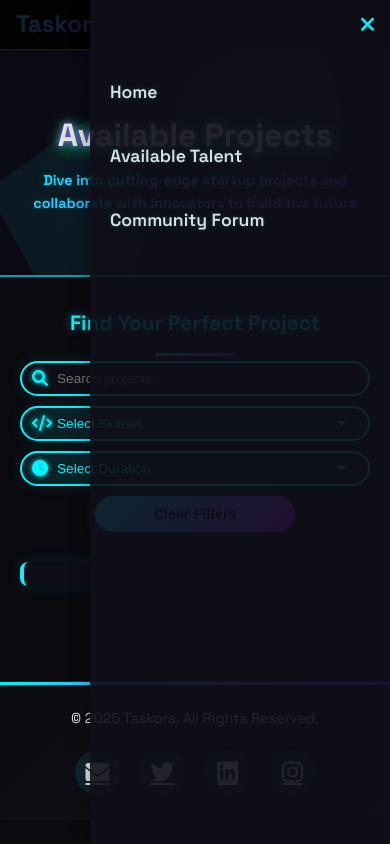
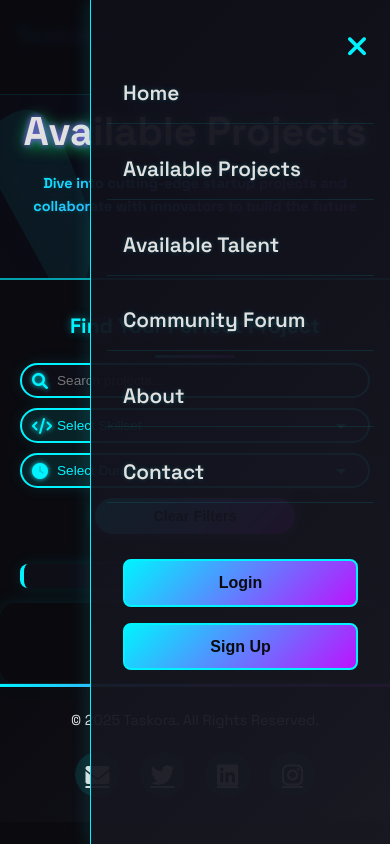
Before and after one commit to KSR2621/11, a plain HTML site: page available-projects.html in a window 390 px wide. Both pictures are taken after a click on the button "Toggle Menu". Drawn offline with Linux system fonts and the light colour scheme; no server answers.

Commit message:
Update available-projects.html

```diff
--- a/available-projects.html
+++ b/available-projects.html
@@ -71,6 +71,7 @@
                          0 0 30px var(--neon-blue);
             animation: glitch 1.5s linear infinite alternate;
             margin-bottom: 0.5rem;
+            font-size: 4rem;
         }
 
         @keyframes glitch {
@@ -88,7 +89,7 @@
 
         .header-container {
             position: relative;
-            padding: 20px 20px 100px 20px;
+            padding: 60px 20px 100px 20px;
             text-align: center;
             overflow: hidden;
             background: radial-gradient(circle at 50% 50%,
@@ -136,30 +137,27 @@
         }
 
         nav {
-            position: sticky;
+            position: fixed;
             top: 0;
+            width: 100%;
+            background: rgba(10, 10, 15, 0.95);
             backdrop-filter: blur(10px);
-            background: rgba(10, 10, 15, 0.95);
             border-bottom: 1px solid rgba(0, 243, 255, 0.1);
             z-index: 1000;
-            padding: 0.8rem 2rem;
+            padding: 1rem 2rem;
             display: flex;
             justify-content: space-between;
             align-items: center;
-            height: 60px;
         }
 
         .logo {
             font-size: 1.8rem;
             font-weight: 700;
-            background: var(--gradient-1);
-            -webkit-background-clip: text;
-            -webkit-text-fill-color: transparent;
         }
 
         .nav-links {
             display: flex;
-            gap: 2rem;
+            gap: 1rem;
         }
 
         .nav-links a {
@@ -195,17 +193,73 @@
 
         .hamburger {
             display: none;
-            font-size: 1.5rem;
+            font-size: 1.8rem;
             background: none;
             border: none;
             color: var(--neon-blue);
             cursor: pointer;
-            transition: color 0.3s ease;
-            z-index: 1001;
+            transition: all 0.3s ease;
+            z-index: 1002;
+            padding: 0.5rem;
         }
 
         .hamburger:hover {
             color: var(--matrix-green);
+            transform: rotate(90deg);
+        }
+
+        .auth-buttons button {
+            background: var(--gradient-1);
+            color: var(--dark-bg);
+            padding: 0.5rem 1.5rem;
+            border: 2px solid var(--neon-blue);
+            border-radius: 8px;
+            font-weight: 700;
+            cursor: pointer;
+            transition: all 0.3s ease;
+            position: relative;
+            overflow: hidden;
+            font-size: 0.9rem;
+        }
+
+        .auth-buttons button::before {
+            content: '';
+            position: absolute;
+            top: 0;
+            left: -100%;
+            width: 100%;
+            height: 100%;
+            background: rgba(0, 243, 255, 0.2);
+            transition: all 0.3s ease;
+        }
+
+        .auth-buttons button:hover::before {
+            left: 0;
+        }
+
+        .auth-buttons button:hover {
+            background: var(--gradient-2);
+            transform: scale(1.05);
+            box-shadow: 0 0 15px var(--neon-blue);
+        }
+
+        .mobile-menu-overlay {
+            position: fixed;
+            top: 0;
+            left: 0;
+            width: 100%;
+            height: 100%;
+            background: rgba(10, 10, 15, 0.95);
+            backdrop-filter: blur(5px);
+            z-index: 999;
+            opacity: 0;
+            visibility: hidden;
+            transition: opacity 0.3s ease;
+        }
+
+        .mobile-menu-overlay.active {
+            opacity: 1;
+            visibility: visible;
         }
 
         .filters-section {
@@ -382,20 +436,25 @@
         }
 
         .container {
-            display: flex;
-            flex-wrap: wrap;
-            justify-content: center;
+            display: grid;
+            grid-template-columns: repeat(auto-fit, minmax(300px, 1fr));
             gap: 30px;
             padding: 60px 20px;
             max-width: 1300px;
             margin: 0 auto;
+            background: rgba(10, 10, 15, 0.5);
+            border-radius: 15px;
+            box-shadow: 0 0 20px rgba(0, 243, 255, 0.1);
+            overflow-x: hidden; /* Prevent horizontal scrolling */
+            overflow-y: auto; /* Allow vertical scrolling */
         }
 
         .container p {
             font-size: 1.2rem;
             color: var(--text-secondary);
-            width: 100%;
+            grid-column: 1 / -1; /* Span all columns */
             text-align: center;
+            padding: 20px;
         }
 
         .card {
@@ -404,13 +463,14 @@
             border-radius: 12px;
             padding: 25px;
             transition: all 0.4s ease;
-            width: 300px;
-            height: 350px;
-            flex: 0 0 300px;
-            overflow-y: auto;
+            min-width: 0; /* Allow cards to shrink below their content width if needed */
+            height: 400px; /* Increased height for better content fit */
+            overflow-y: auto; /* Vertical scrolling within cards */
+            overflow-x: hidden; /* No horizontal scrolling within cards */
             display: flex;
             flex-direction: column;
             position: relative;
+            box-shadow: 0 4px 15px rgba(0, 0, 0, 0.2);
         }
 
         .card::before {
@@ -442,6 +502,9 @@
         .card-content {
             position: relative;
             z-index: 1;
+            flex-grow: 1;
+            display: flex;
+            flex-direction: column;
         }
 
         .card-content h3 {
@@ -566,25 +629,6 @@
             box-shadow: 0 0 15px rgba(0, 243, 255, 0.3);
         }
 
-        /* Mobile Menu Overlay */
-        .mobile-menu-overlay {
-            position: fixed;
-            top: 0;
-            left: 0;
-            right: 0;
-            bottom: 0;
-            background: rgba(0,0,0,0.8);
-            z-index: 999;
-            opacity: 0;
-            visibility: hidden;
-            transition: all 0.3s ease;
-        }
-
-        .mobile-menu-overlay.active {
-            opacity: 1;
-            visibility: visible;
-        }
-
         /* Scroll to top button */
         .scroll-to-top {
             position: fixed;
@@ -637,7 +681,7 @@
         /* Mobile-specific styles */
         @media (max-width: 768px) {
             .header-container {
-                padding: 20px 15px 80px 15px;
+                padding: 60px 15px 80px 15px;
             }
 
             .header-content {
@@ -645,7 +689,7 @@
             }
 
             .glow {
-                font-size: 2.5rem;
+                font-size: 3rem;
             }
 
             .header-content p {
@@ -653,8 +697,7 @@
             }
 
             nav {
-                padding: 0.5rem 1rem;
-                height: 50px;
+                padding: 1rem;
             }
 
             .logo {
@@ -663,7 +706,6 @@
 
             .hamburger {
                 display: block;
-                font-size: 1.3rem;
             }
 
             .nav-links {
@@ -673,13 +715,13 @@
                 width: 80%;
                 max-width: 300px;
                 height: 100vh;
-                background: var(--card-bg);
+                background: linear-gradient(135deg, rgba(15, 15, 25, 0.95), rgba(25, 25, 35, 0.95));
                 flex-direction: column;
-                padding: 70px 20px 20px;
-                gap: 20px;
-                transition: right 0.3s ease;
-                z-index: 1000;
-                box-shadow: -5px 0 15px rgba(0,0,0,0.2);
+                padding: 4rem 1rem;
+                transition: right 0.4s cubic-bezier(0.4, 0, 0.2, 1);
+                z-index: 1001;
+                box-shadow: -5px 0 15px rgba(0, 243, 255, 0.1);
+                border-left: 1px solid var(--neon-blue);
             }
 
             .nav-links.active {
@@ -687,8 +729,34 @@
             }
 
             .nav-links a {
-                font-size: 1.1rem;
-                padding: 0.5rem 0;
+                font-size: 1.3rem;
+                padding: 0.8rem 1rem;
+                width: 100%;
+                border-bottom: 1px solid rgba(0, 243, 255, 0.1);
+                transition: all 0.3s ease;
+            }
+
+            .nav-links a:hover {
+                background: rgba(0, 243, 255, 0.05);
+                padding-left: 1.5rem;
+            }
+
+            .desktop-auth {
+                display: none;
+            }
+
+            .mobile-auth {
+                display: flex;
+                flex-direction: column;
+                gap: 1rem;
+                margin-top: 1.5rem;
+                padding: 0 1rem;
+            }
+
+            .mobile-auth button {
+                width: 100%;
+                padding: 0.8rem;
+                font-size: 1rem;
             }
 
             .filters-section {
@@ -728,15 +796,14 @@
             }
 
             .container {
+                grid-template-columns: 1fr; /* Single column on mobile */
                 padding: 40px 15px;
                 gap: 25px;
             }
 
             .card {
-                width: 100%;
-                height: auto;
+                height: auto; /* Allow cards to expand based on content */
                 padding: 20px;
-                flex: 1 1 100%;
             }
 
             .card-content h3 {
@@ -763,11 +830,11 @@
 
         @media (max-width: 480px) {
             .header-container {
-                padding: 20px 15px 60px 15px;
+                padding: 60px 15px 60px 15px;
             }
 
             .glow {
-                font-size: 2rem;
+                font-size: 2.5rem;
             }
 
             .header-content p {
@@ -796,18 +863,35 @@
                 font-size: 0.85rem;
             }
         }
+
+        @media (min-width: 769px) {
+            .mobile-auth {
+                display: none;
+            }
+        }
     </style>
 </head>
 <body>
     <!-- Navigation Bar -->
     <nav>
-        <div class="logo">Taskora</div>
+        <div class="logo gradient-text">Taskora</div>
         <button class="hamburger" aria-label="Toggle Menu"><i class="fas fa-bars"></i></button>
         <div class="nav-links" id="navLinks">
             <a href="main.html">Home</a>
-            <a href="available-students.html">Available Talent</a>
+            <a href="available-projects.html">Available Projects</a>
+            <a href="available-talent.html">Available Talent</a>
             <a href="community.html">Community Forum</a>
-
+            <a href="#about">About</a>
+            <a href="#contact">Contact</a>
+            <div id="dynamicNav"></div>
+            <div class="auth-buttons mobile-auth" id="mobileAuth">
+                <button class="login-btn">Login</button>
+                <button class="signup-btn">Sign Up</button>
+            </div>
+        </div>
+        <div class="auth-buttons desktop-auth" id="desktopAuth">
+            <button class="login-btn">Login</button>
+            <button class="signup-btn">Sign Up</button>
         </div>
         <div class="mobile-menu-overlay" id="mobileOverlay"></div>
     </nav>
@@ -906,40 +990,46 @@
         let isConfirmed = false;
         let userId = null;
         let userType = null;
-        let appliedProjects = new Set(); // Track projects the user has applied to
+        let appliedProjects = new Set();
 
         // Mobile menu functionality
         document.addEventListener('DOMContentLoaded', () => {
             const hamburger = document.querySelector('.hamburger');
             const navLinks = document.querySelector('#navLinks');
             const mobileOverlay = document.querySelector('#mobileOverlay');
-            const navLinksItems = document.querySelectorAll('.nav-links a');
+            const body = document.body;
             const scrollToTopBtn = document.getElementById('scrollToTop');
             const loadingSpinner = document.getElementById('loadingSpinner');
 
-            const toggleMenu = () => {
-                navLinks.classList.toggle('active');
-                mobileOverlay.classList.toggle('active');
-                document.body.style.overflow = navLinks.classList.contains('active') ? 'hidden' : '';
+            function toggleMenu() {
+                const isOpen = navLinks.classList.toggle('active');
+                mobileOverlay.classList.toggle('active', isOpen);
+                hamburger.innerHTML = isOpen ? '<i class="fas fa-times"></i>' : '<i class="fas fa-bars"></i>';
+                body.style.overflow = isOpen ? 'hidden' : '';
+            }
 
-                // Toggle hamburger icon
-                if (navLinks.classList.contains('active')) {
-                    hamburger.innerHTML = '<i class="fas fa-times"></i>';
-                } else {
-                    hamburger.innerHTML = '<i class="fas fa-bars"></i>';
-                }
-            };
+            function closeMenu() {
+                navLinks.classList.remove('active');
+                mobileOverlay.classList.remove('active');
+                hamburger.innerHTML = '<i class="fas fa-bars"></i>';
+                body.style.overflow = '';
+            }
 
             hamburger.addEventListener('click', toggleMenu);
-            mobileOverlay.addEventListener('click', toggleMenu);
+            mobileOverlay.addEventListener('click', closeMenu);
 
-            // Close menu when any nav link is clicked
-            navLinksItems.forEach(item => {
-                item.addEventListener('click', () => {
-                    if (window.innerWidth <= 768) { // Only for mobile
-                        toggleMenu();
+            navLinks.querySelectorAll('a').forEach(link => {
+                link.addEventListener('click', () => {
+                    if (window.innerWidth <= 768) {
+                        closeMenu();
                     }
                 });
+            });
+
+            window.addEventListener('resize', () => {
+                if (window.innerWidth > 768 && navLinks.classList.contains('active')) {
+                    closeMenu();
+                }
             });
 
             // Clear Filters functionality
@@ -989,9 +1079,11 @@
         onAuthStateChanged(auth, async (user) => {
             const confirmationMessage = document.getElementById('confirmationMessage');
             const loadingSpinner = document.getElementById('loadingSpinner');
+            const desktopAuth = document.getElementById('desktopAuth');
+            const mobileAuth = document.getElementById('mobileAuth');
+            const dynamicNav = document.getElementById('dynamicNav');
 
             if (user) {
-                // User is logged in
                 userId = localStorage.getItem('userId');
                 userType = localStorage.getItem('userType');
 
@@ -1008,7 +1100,20 @@
                     return;
                 }
 
-                // Check confirmation status for students
+                const profileHTML = `<button class="profile-btn">Profile</button>`;
+                desktopAuth.innerHTML = profileHTML;
+                mobileAuth.innerHTML = profileHTML;
+
+                if (userType === 'startup') {
+                    dynamicNav.innerHTML = `<a href="project-form.html">List a Project</a>`;
+                } else {
+                    dynamicNav.innerHTML = '';
+                }
+
+                document.querySelectorAll('.profile-btn').forEach(btn => {
+                    btn.addEventListener('click', () => window.location.href = 'profile.html');
+                });
+
                 if (userType === 'student') {
                     const userRef = ref(database, `users/${userId}`);
                     loadingSpinner.style.display = 'block';
@@ -1020,11 +1125,8 @@
                         return;
                     }
                     const userData = snapshot.val();
-                    console.log("Fetched user data:", userData); // Debug log
                     isConfirmed = userData.confirmed === true || userData.confirmed === "true";
-                    console.log("isConfirmed value:", isConfirmed); // Debug log
 
-                    // Update the confirmation message
                     if (isConfirmed) {
                         confirmationMessage.classList.add('confirmed');
                         confirmationMessage.textContent = "You are confirmed and can apply to projects.";
@@ -1033,7 +1135,6 @@
                         confirmationMessage.textContent = "You are an unconfirmed user, you cannot apply for projects.";
                     }
 
-                    // Fetch applications to check which projects the user has already applied to
                     const applicationsRef = ref(database, 'applications');
                     loadingSpinner.style.display = 'block';
                     const applicationsSnapshot = await get(applicationsRef);
@@ -1048,16 +1149,29 @@
                         });
                     }
                 } else {
-                    // Startups or other user types can view projects but cannot apply
                     isConfirmed = false;
                     confirmationMessage.textContent = "Only students can apply for projects.";
                 }
             } else {
-                // User is not logged in
+                const authButtonsHTML = `
+                    <button class="login-btn">Login</button>
+                    <button class="signup-btn">Sign Up</button>
+                `;
+                desktopAuth.innerHTML = authButtonsHTML;
+                mobileAuth.innerHTML = authButtonsHTML;
+                dynamicNav.innerHTML = '';
+
+                document.querySelectorAll('.login-btn').forEach(btn => {
+                    btn.addEventListener('click', () => window.location.href = 'login.html');
+                });
+
+                document.querySelectorAll('.signup-btn').forEach(btn => {
+                    btn.addEventListener('click', () => window.location.href = 'signup.html');
+                });
+
                 confirmationMessage.textContent = "Log in as a student to apply for projects.";
             }
 
-            // Load projects regardless of login status
             loadProjects();
         });
 
@@ -1071,7 +1185,7 @@
             const loadingSpinner = document.getElementById('loadingSpinner');
 
             loadingSpinner.style.display = 'none';
-            container.innerHTML = ''; // Clear existing cards
+            container.innerHTML = '';
 
             if (projects.length === 0) {
                 container.innerHTML = '<p>No projects match your search criteria.</p>';
@@ -1079,7 +1193,6 @@
             }
 
             projects.forEach(project => {
-                // Only display projects that are confirmed and have status "Open"
                 if (project.confirmed === true && project.status === 'Open') {
                     const hasApplied = appliedProjects.has(project.id);
                     const card = document.createElement('div');
@@ -1098,7 +1211,6 @@
                 }
             });
 
-            // Initialize fade-in animations for new cards
             const fadeElements = document.querySelectorAll('.fade-in');
             const fadeInOnScroll = () => {
                 fadeElements.forEach(element => {
@@ -1111,7 +1223,6 @@
                 });
             };
 
-            // Run once immediately to show elements already in view
             fadeInOnScroll();
         }
 
@@ -1123,16 +1234,13 @@
             onValue(projectsRef, (snapshot) => {
                 allProjects = [];
                 const data = snapshot.val();
-                console.log('Fetched data from Firebase:', data); // Debug log
 
                 if (data) {
                     Object.keys(data).forEach(key => {
                         const project = data[key];
-                        project.id = key; // Add the Firebase key as the project ID
+                        project.id = key;
                         allProjects.push(project);
                     });
-                } else {
-                    console.log('No projects found in Firebase.');
                 }
 
                 renderProjects(allProjects);
@@ -1143,11 +1251,10 @@
             });
         }
 
-        // Search Functionality (Updated to include startup and skills)
+        // Search Functionality
         document.getElementById('search-bar').addEventListener('input', (event) => {
             const query = event.target.value.toLowerCase();
             const filteredProjects = allProjects.filter(project => {
-                // Ensure fields are strings and handle undefined/null values
                 const projectTitle = project.projectTitle ? project.projectTitle.toLowerCase() : '';
                 const description = project.description ? project.description.toLowerCase() : '';
                 const startup = project.startup ? project.startup.toLowerCase() : '';
```
